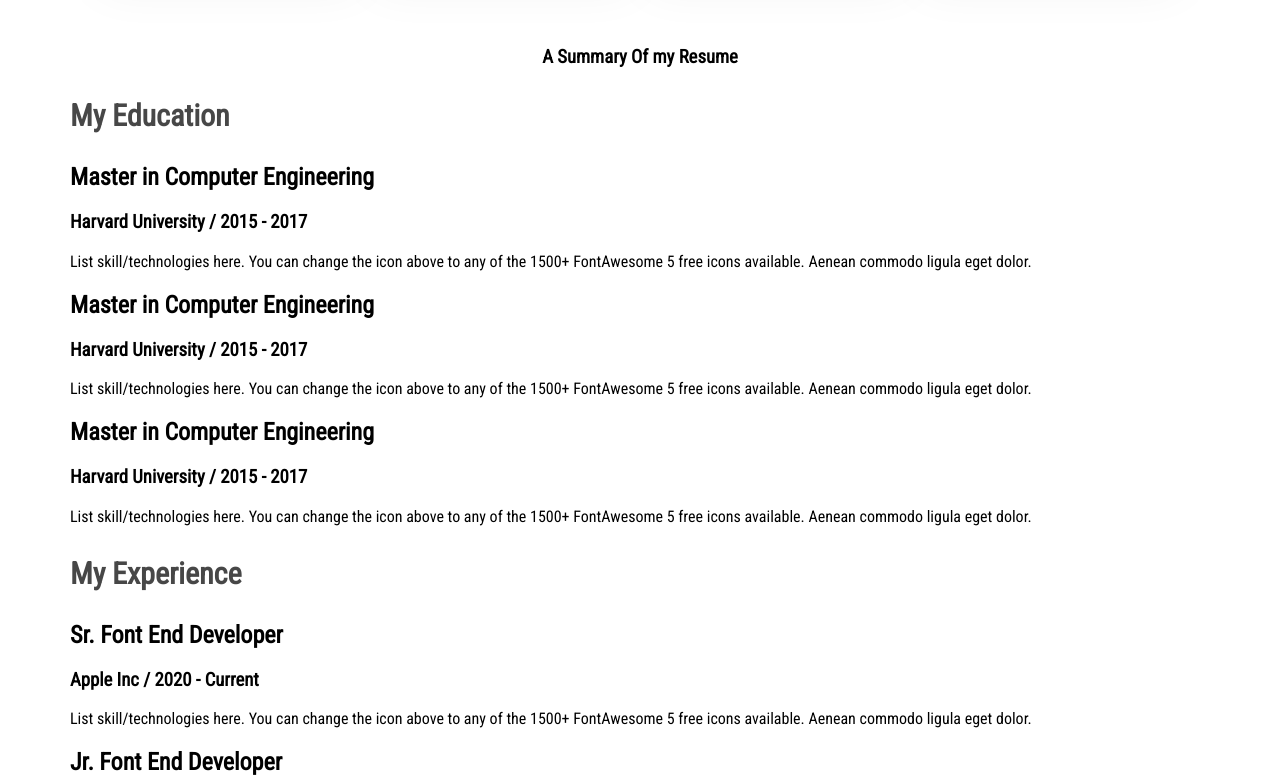
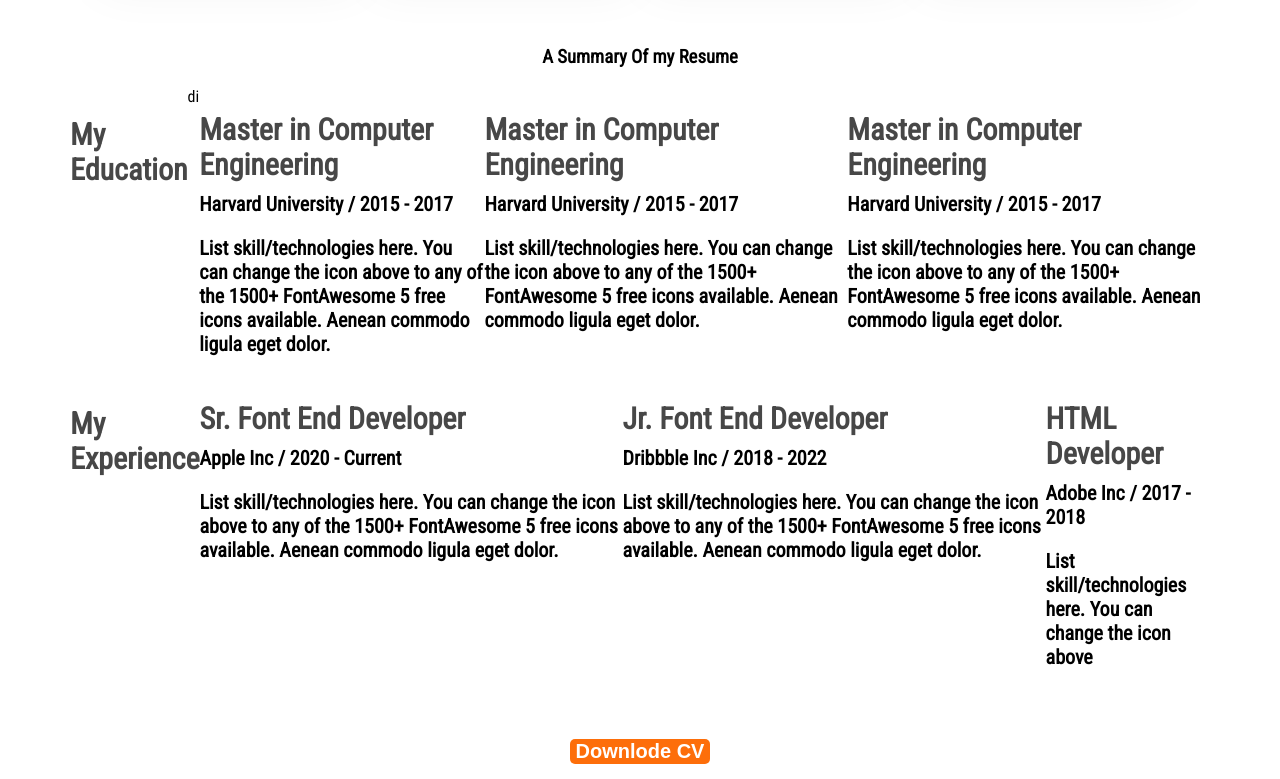
Before and after one commit to NazmulNiR1/protfolio, a plain HTML site: page index.html in a window 1280 px wide. Shown: the part 2110-2889 px from the top of the page. Drawn offline with Linux system fonts and the light colour scheme.

Commit message:
resume added

```diff
--- a/Styles/portfolio.css
+++ b/Styles/portfolio.css
@@ -140,12 +140,37 @@ box-shadow: 0px 6px 50px 0px rgba(0, 0, 0, 0.06);
 }
 .section-tit{
     text-align: center;
+    gap: 50px;
+
 }
 .resume-colum-title{
     color: #474747;
     font-size: 30px;
     font-weight: 700;
 }
-.resume-container{
+.resume-container hr{
+    margin: 30px;
 
 }
+.university-name{
+        color: #474747;
+    font-size: 30px;
+    font-weight: 700;
+    margin-bottom: 10px;
+    }
+.resume-istuted,.resume-item-decripstion
+{
+        color: var, #757575;
+        font-size: 20px;
+        font-weight: 600;
+        margin-bottom: 20px;
+        margin-top: 0px;
+}
+
+.resume-collam,.resume-container{display: flex;
+
+}
+.downlode-cv{
+text-align: center;
+margin-top: 50px;
+}
--- a/index.html
+++ b/index.html
@@ -99,7 +99,7 @@
     <div class="resume-container">
         <div class="resume-collam">
             <h3 class="resume-colum-title">My Education</h3>
-<div class="resume-item">
+di<v class="resume-item">
     <h2 class="university-name">Master in Computer Engineering</h2>
     <h3 class="resume-istuted">Harvard University / 2015 - 2017</h3>
 <p class="resume-item-decripstion">List skill/technologies here. You can change the icon above
@@ -141,6 +141,9 @@
             </div>
         </div>
     </div>
+    <div class="downlode-cv">
+        <button class="btn-primary"> Downlode CV</button>
+    </div>
     </main>
     <footer>
 
```
